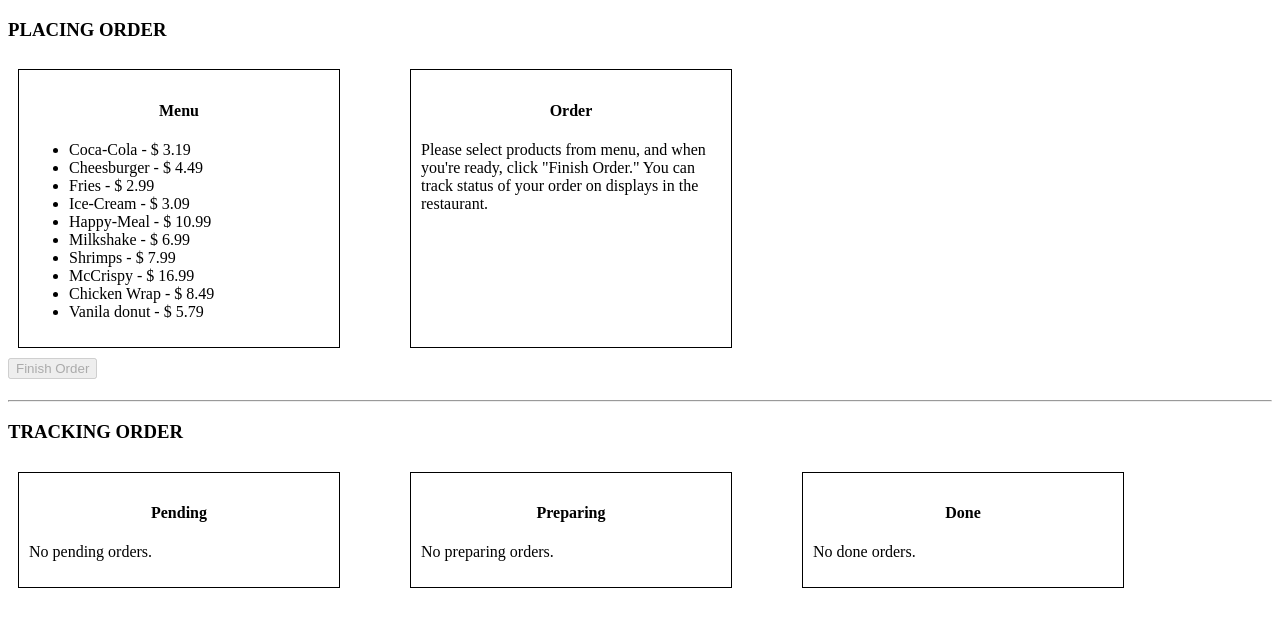
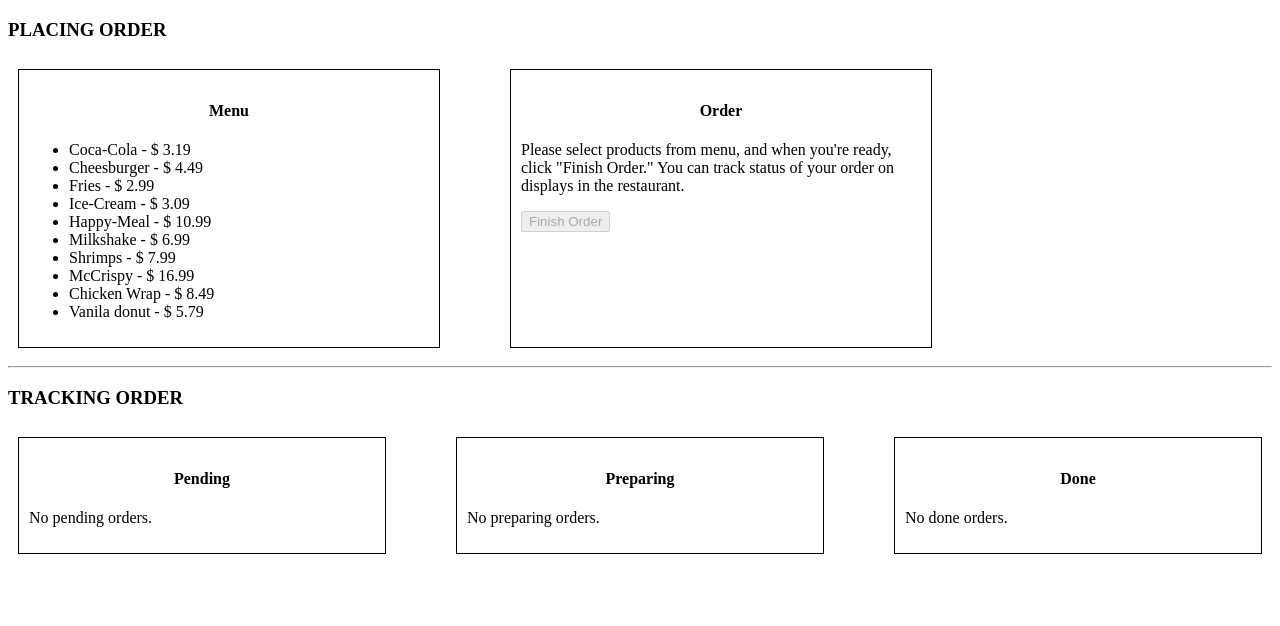
Before and after one commit to anastasia-dev-007/MacDonalds-Q, a React (Create React App) app: page / in a window 1280 px wide. Shown: the top 626 px of the page. Built offline with nearby package versions, Linux system fonts and the light colour scheme.

Commit message:
Created components

```diff
--- a/src/App.css
+++ b/src/App.css
@@ -44,7 +44,7 @@
 
 .placingOrderInterface div, .trackingOrderInterface div {
   border: solid 1px;
-  width: 300px;
+  width: 400px;
   padding: 10px;
   margin: 10px;
 }
--- a/src/App.jsx
+++ b/src/App.jsx
@@ -1,5 +1,8 @@
 import './App.css';
 import React, { useState } from 'react';
+import Menu from './components/Menu/Menu';
+import Orders from './components/Orders/Orders';
+import Track from './components/Track';
 
 function App() {
   const menu = [
@@ -87,7 +90,6 @@ function App() {
     setSelectedItems(updatedSelectedItems);
   };
 
-
   const createOrder = () => {
     const time = Date.now();
 
@@ -152,106 +154,31 @@ function App() {
         <h3>PLACING ORDER</h3>
 
         <div className="placingOrderInterface">
-          <div className="menu">
-            <h4>Menu</h4>
-            <ul>
-              {menu.map((item) => (
-                <li key={item.id} onClick={() => handleItemClick(item)}>
-                  {item.title} - {item.currency} {item.price}
-                </li>
-              ))}
-            </ul>
-          </div>
 
-          <div className="order">
-            <h4>Order</h4>
-            {selectedItems.length === 0 ?
-              <p>Please select products from menu, and when you're ready, click "Finish Order." You can track status of your order on displays in the restaurant. </p> : (
-                <ul>
-                  {selectedItems.map((item) => (
-                    <li key={item.id}>{item.title} - {item.currency} {item.price}
-                      <button onClick={() => removeSelectedItem(item)}>Remove</button></li>
-                  ))}
-                </ul>
-              )}
-          </div>
+          <Menu menu={menu} handleItemClick={handleItemClick}></Menu>
+
+          <Orders
+            selectedItems={selectedItems}
+            removeSelectedItem={removeSelectedItem}
+            orderConfirmation={orderConfirmation}
+            createOrder={createOrder}
+          >
+          </Orders>
+
         </div>
-
-        <button disabled={selectedItems.length === 0} onClick={createOrder}>Finish Order</button>
-
-        <h4 style={{ color: 'green' }}>
-          {/* Display the order confirmation message */}
-          {orderConfirmation && (
-            <p>Your order number is: Order no.{orderConfirmation}. Follow its progress on displays in the restaurant.</p>
-          )}
-        </h4>
       </div>
-
 
       <hr />
 
-      <div>
-        <h3>TRACKING ORDER</h3>
-
-        <div className="trackingOrderInterface">
-          <div className="pending">
-            <h4>Pending</h4>
-            {pendingOrders.length === 0 ?
-              <p>No pending orders. </p> : (
-                <ol>
-                  {pendingOrders.map((order) => (
-                    <li key={order.id} onClick={() => moveToPreparing(order.id)}>
-                      <p><b>Order {order.id} - ${order.totalPrice}</b></p>
-                      <ul>
-                        {order.menuItems.map((item) => (
-                          <li key={item.id}>{item.title}</li>
-                        ))}
-                      </ul>
-                    </li>
-                  ))}
-                </ol>)}
-          </div>
-
-          <div className="preparing">
-            <h4>Preparing</h4>
-            {preparingOrders.length === 0 ?
-              <p>No preparing orders. </p> : (
-                <ol>
-                  {preparingOrders.map((order) => (
-                    <li key={order.id}
-                      onClick={() => moveToDone(order.id)}>
-                      <p><b>Order {order.id} - ${order.totalPrice}</b></p>
-                      <ul>
-                        {order.menuItems.map((item) => (
-                          <li key={item.id}>{item.title}</li>
-                        ))}
-                      </ul>
-                    </li>
-                  ))}
-                </ol>)}
-          </div>
-
-          <div className="done">
-            <h4>Done</h4>
-            {doneOrders.length === 0 ?
-              <p>No done orders. </p> : (
-                <ol>
-                  {doneOrders.map((order) => (
-                    <li key={order.id}>
-                      <p><b>Order {order.id}  - ${order.totalPrice}</b></p>
-                      <ul>
-                        {order.menuItems.map((item) => (
-                          <li key={item.id}>{item.title}</li>
-                        ))}
-                      </ul>
-                      <button
-                        onClick={() => pickUpOrder(order)}>Pick-up</button>
-                    </li>
-                  ))}
-                </ol>)}
-          </div>
-        </div>
-      </div>
+      <Track
+        pendingOrders={pendingOrders}
+        preparingOrders={preparingOrders}
+        doneOrders={doneOrders}
+        moveToPreparing={moveToPreparing}
+        moveToDone={moveToDone}
+        pickUpOrder={pickUpOrder}
+      >
+      </Track>
     </div>
   );
 }
--- /dev/null
+++ b/src/components/Menu/Menu.jsx
@@ -0,0 +1,18 @@
+import React from 'react'
+
+const Menu = ({menu, handleItemClick}) => { //Am gasit aceasta abordare in loc de props si mi-a parut mai comoda. E ok asa?
+  return (
+    <div className="menu">
+    <h4>Menu</h4>
+    <ul>
+      {menu.map((item) => (
+        <li key={item.id} onClick={() => handleItemClick(item)}>
+          {item.title} - {item.currency} {item.price}
+        </li>
+      ))}
+    </ul>
+  </div>
+  )
+}
+
+export default Menu;
--- /dev/null
+++ b/src/components/Orders/Orders.jsx
@@ -0,0 +1,31 @@
+import React from 'react'
+
+const Orders = ({selectedItems, removeSelectedItem, orderConfirmation, createOrder}) => {
+  return (
+    <div className="order">
+    <h4>Order</h4>
+    {selectedItems.length === 0 ?
+      <p>Please select products from menu, and when you're ready, click "Finish Order." You can track status of your order on displays in the restaurant. </p> : (
+        <ul>
+          {selectedItems.map((item) => (
+            <li key={item.id}>{item.title} - {item.currency} {item.price}
+              <button onClick={() => removeSelectedItem(item)}>Remove</button>
+              <button>-</button>x1<button>+</button>
+            </li>
+          ))}
+        </ul>
+      )}
+
+    <button disabled={selectedItems.length === 0} onClick={createOrder}>Finish Order</button>
+
+    <h4 style={{ color: 'green' }}>
+      {/* Display the order confirmation message */}
+      {orderConfirmation && (
+        <p>ORDER No.{orderConfirmation}. Follow its progress on displays in the restaurant.</p>
+      )}
+    </h4>
+  </div>
+  )
+}
+
+export default Orders;
--- /dev/null
+++ b/src/components/Track.jsx
@@ -0,0 +1,70 @@
+import React from 'react'
+
+const Track = ({pendingOrders,preparingOrders, doneOrders, moveToPreparing,moveToDone, pickUpOrder}) => {
+  return (
+    <div>
+        <h3>TRACKING ORDER</h3>
+
+        <div className="trackingOrderInterface">
+          <div className="pending">
+            <h4>Pending</h4>
+            {pendingOrders.length === 0 ?
+              <p>No pending orders. </p> : (
+                <ol>
+                  {pendingOrders.map((order) => (
+                    <li key={order.id} onClick={() => moveToPreparing(order.id)}>
+                      <p><b>Order {order.id} - ${order.totalPrice}</b></p>
+                      <ul>
+                        {order.menuItems.map((item) => (
+                          <li key={item.id}>{item.title}</li>
+                        ))}
+                      </ul>
+                    </li>
+                  ))}
+                </ol>)}
+          </div>
+
+          <div className="preparing">
+            <h4>Preparing</h4>
+            {preparingOrders.length === 0 ?
+              <p>No preparing orders. </p> : (
+                <ol>
+                  {preparingOrders.map((order) => (
+                    <li key={order.id}
+                      onClick={() => moveToDone(order.id)}>
+                      <p><b>Order {order.id} - ${order.totalPrice}</b></p>
+                      <ul>
+                        {order.menuItems.map((item) => (
+                          <li key={item.id}>{item.title}</li>
+                        ))}
+                      </ul>
+                    </li>
+                  ))}
+                </ol>)}
+          </div>
+
+          <div className="done">
+            <h4>Done</h4>
+            {doneOrders.length === 0 ?
+              <p>No done orders. </p> : (
+                <ol>
+                  {doneOrders.map((order) => (
+                    <li key={order.id}>
+                      <p><b>Order {order.id}  - ${order.totalPrice}</b></p>
+                      <ul>
+                        {order.menuItems.map((item) => (
+                          <li key={item.id}>{item.title}</li>
+                        ))}
+                      </ul>
+                      <button
+                        onClick={() => pickUpOrder(order)}>Pick-up</button>
+                    </li>
+                  ))}
+                </ol>)}
+          </div>
+        </div>
+      </div>
+  )
+}
+
+export default Track;
```
